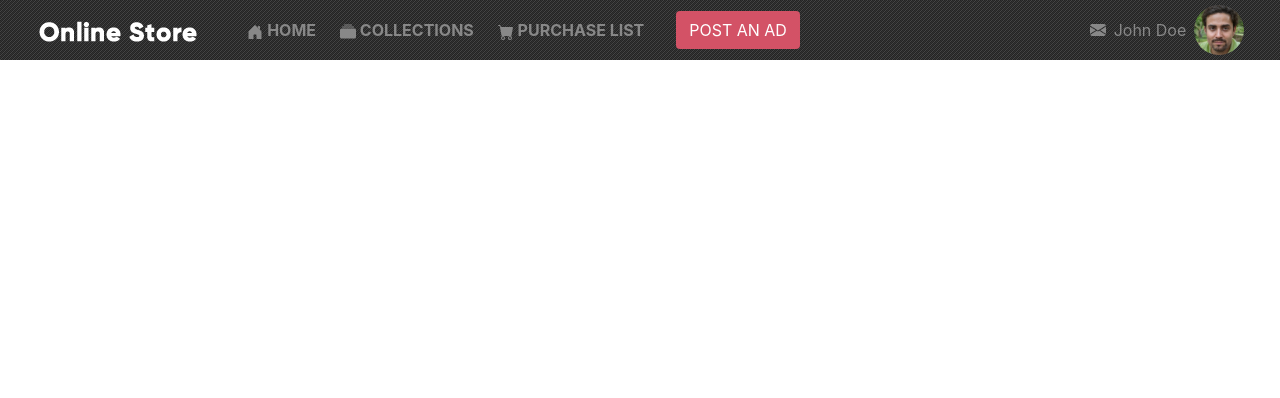
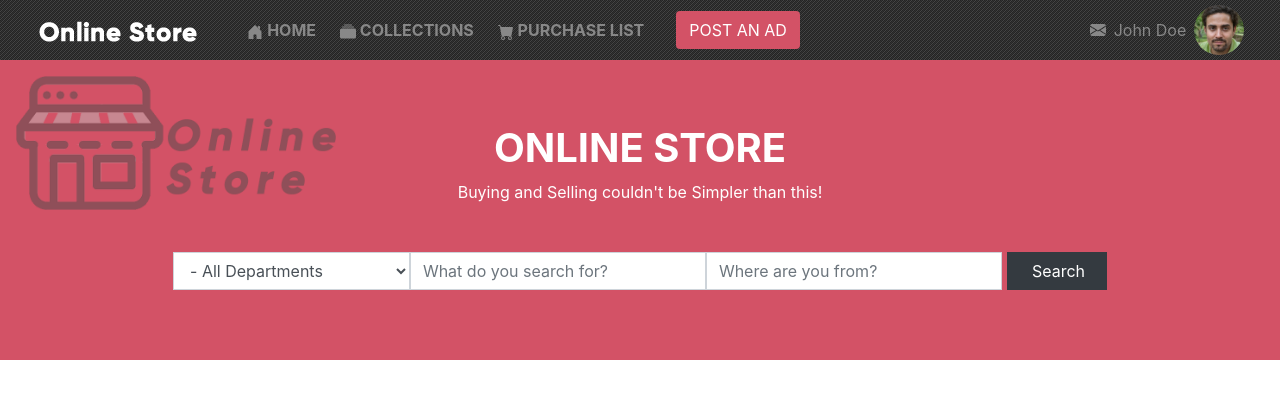
Before and after one commit to chubaquelo/HTML-Online-Store-Capstone, a plain HTML site: page index.html in a window 1280 px wide. Drawn offline with nearby package versions, Linux system fonts and the light colour scheme; a web font is replaced by a local one.

Commit message:
Added Search input section with responsiveness

```diff
--- a/css/style.css
+++ b/css/style.css
@@ -73,3 +73,42 @@ header {
     height: 50px;
     width: 50px;
 }
+
+/* SEARCH HERO CLASSES */
+
+.search-hero {
+    min-height: 300px;
+    padding: 4em 10em;
+    background-image: url(/img/online-store-bg.fw.png);
+    background-repeat: no-repeat;
+    background-size: 25%;
+    background-position-x: 1em;
+    background-position-y: 1em;
+}
+
+/* MEDIA QUERIES */
+@media (min-width: 360px) {
+    .search-btn {
+        width: 100%;
+    }
+}
+@media (min-width: 768px) {
+    .search-hero {
+        padding: 4em 10em;
+    }
+
+    .search-input {
+        width: 25%;
+        min-width: 200px;
+    }
+
+    .department-selector {
+        min-width: 150px;
+        width: 20%;
+    }
+
+    .search-btn {
+        width: 100px;
+        margin-left: 5px;
+    }
+}
--- a/index.html
+++ b/index.html
@@ -57,9 +57,26 @@
 
     </header>
 
-    <main>
+    <section class="search-hero bg-color-pink text-white text-center px-0 px-md-5">
+        <h1 class="font-weight-bold">ONLINE STORE</h1>
+        <p class="mb-4">Buying and Selling couldn't be Simpler than this!</p>
 
-    </main>
+        <form class="align-items-center d-flex flex-wrap justify-content-center mt-5 mx-4 mx-md-0">
+            <select class="form-control department-selector d-md-inline-block rounded-0">
+                <option>- All Departments</option>
+                <option>Electronics</option>
+                <option>Notebooks</option>
+                <option>Cellphones</option>
+                <option>Desktop Computers</option>
+                <option>Other departmens</option>
+              </select>
+
+              <input type="text" class="d-block d-md-inline-block form-control search-input rounded-0" placeholder="What do you search for?">
+              <input type="text" class="d-block d-md-inline-block form-control search-input rounded-0" placeholder="Where are you from?">
+              <button class="search-btn btn btn-dark rounded-0 px-4">Search</button>
+        </form>
+
+    </section>
 
     <script src="https://stackpath.bootstrapcdn.com/bootstrap/4.5.2/js/bootstrap.bundle.min.js" integrity="sha384-LtrjvnR4Twt/qOuYxE721u19sVFLVSA4hf/rRt6PrZTmiPltdZcI7q7PXQBYTKyf" crossorigin="anonymous"></script>
 </body>
```
Also changed, not shown: img/online-store-bg.fw.png (added).
